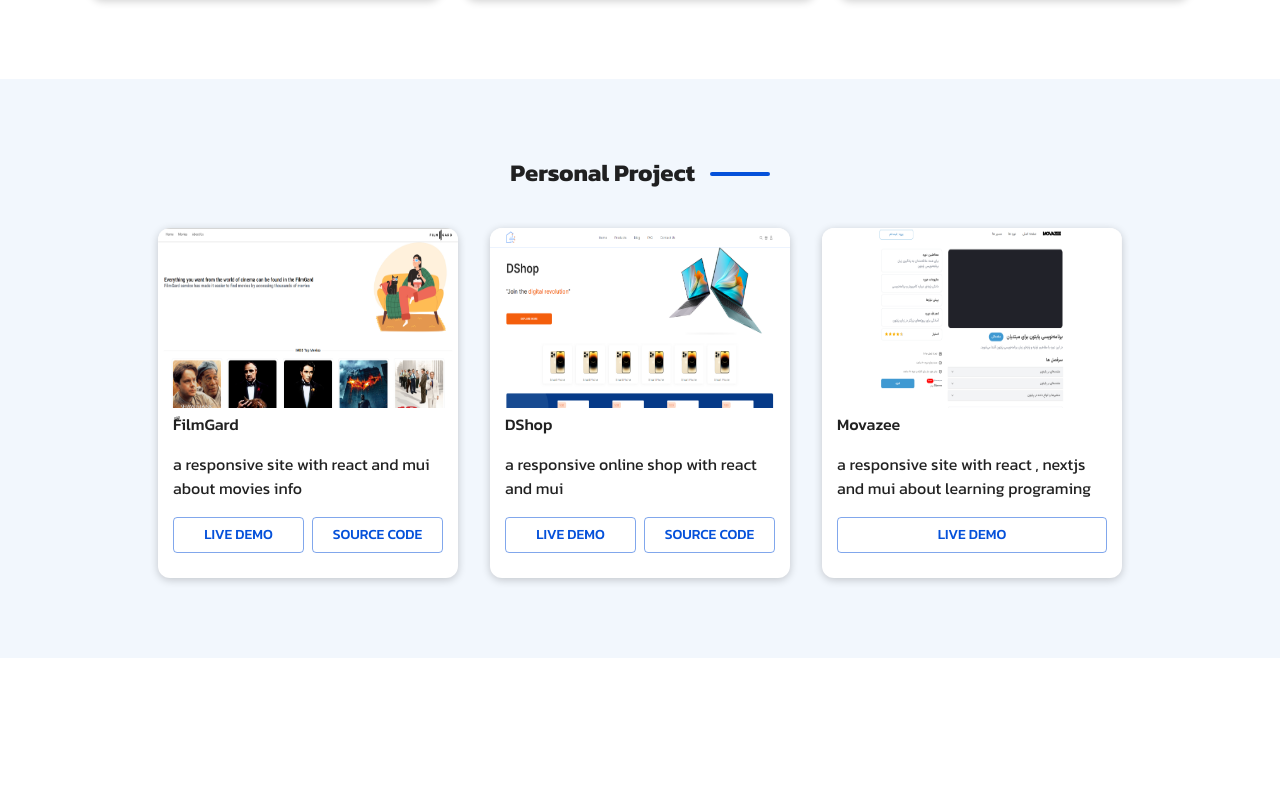
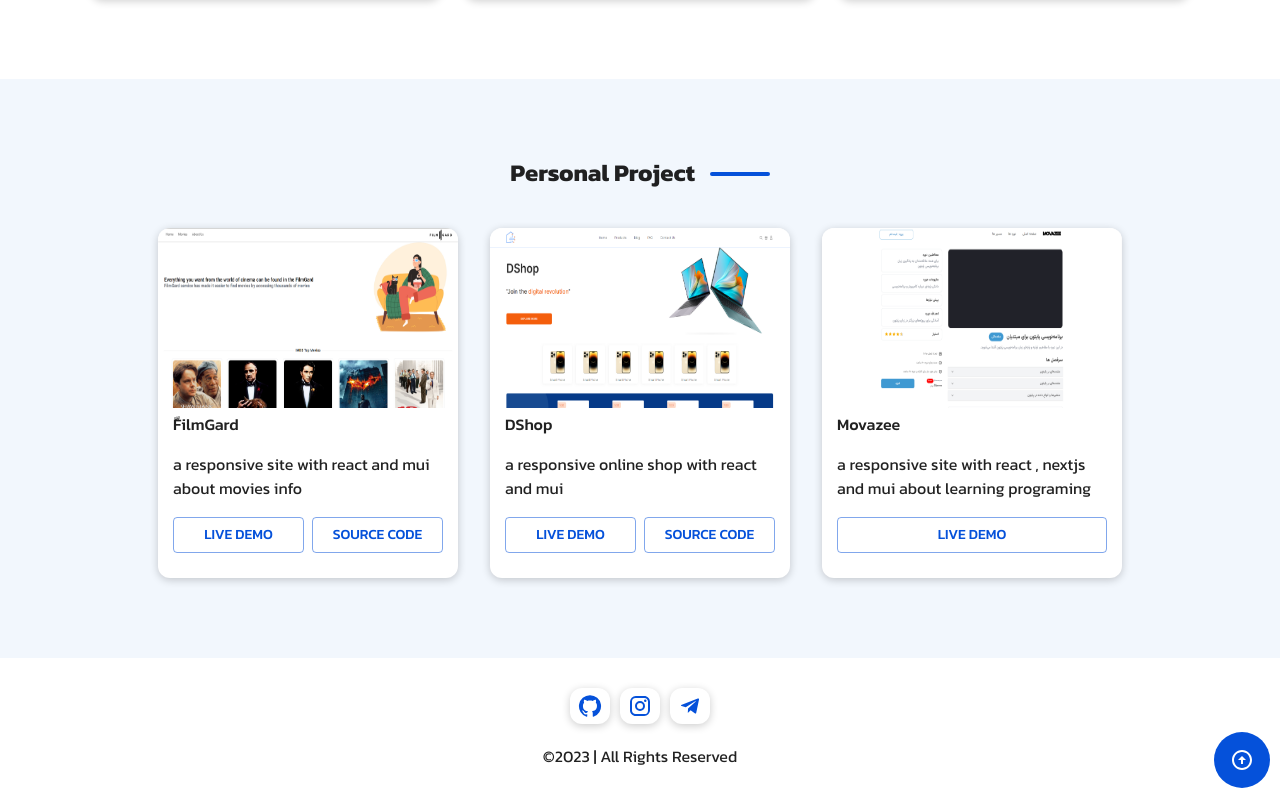
Before and after one commit to Mr-RoRo/portofilo, a React (Vite) app: page / in a window 1280 px wide. Shown: the part 1899-2697 px from the top of the page. Before the commit the page ends 2557 px from the top, so only its background shows below. Built offline with nearby package versions, Linux system fonts and the light colour scheme.

Commit message:
feat():Create Footer

```diff
--- a/src/App.tsx
+++ b/src/App.tsx
@@ -4,6 +4,7 @@ import Hero from "./components/Hero/Hero";
 import AboutMe from "./components/AboutMe/AboutMe";
 import Skills from "./components/Skills/Skills";
 import Projects from "./components/Projects/Projects";
+import Footer from "./components/Footer/Footer";
 
 function App() {
   return (
@@ -13,6 +14,7 @@ function App() {
       <AboutMe />
       <Skills />
       <Projects />
+      <Footer />
     </Stack>
   );
 }
--- /dev/null
+++ b/src/components/Footer/Footer.tsx
@@ -0,0 +1,53 @@
+import { Container, Fab, IconButton, Stack, Typography } from "@mui/material";
+import GitHubIcon from "@mui/icons-material/GitHub";
+import InstagramIcon from "@mui/icons-material/Instagram";
+import TelegramIcon from "@mui/icons-material/Telegram";
+import ArrowCircleUpIcon from "@mui/icons-material/ArrowCircleUp";
+const Icons = [<GitHubIcon />, <InstagramIcon />, <TelegramIcon />];
+
+const Footer = () => {
+  return (
+    <Stack width="100%" position="relative">
+      <Container
+        sx={{
+          py: "30px",
+          display: "flex",
+          flexDirection: "column",
+          alignItems: "center",
+          gap: "20px",
+        }}
+      >
+        <Stack flexDirection="row" color="primary.main" gap="10px">
+          {Icons.map((icon) => (
+            <IconButton
+              sx={{
+                p: "6px 8px",
+                bgcolor: "white",
+                borderRadius: "12px",
+                boxShadow: 3,
+              }}
+              color="inherit"
+            >
+              {icon}
+            </IconButton>
+          ))}
+        </Stack>
+        <Typography>©2023 | All Rights Reserved</Typography>
+      </Container>
+      <Fab
+        color="primary"
+        sx={{ position: "absolute", right: "10px", bottom: "10px" }}
+        onClick={() => {
+          scrollTo({
+            top: 0,
+            behavior: "smooth",
+          });
+        }}
+      >
+        <ArrowCircleUpIcon />
+      </Fab>
+    </Stack>
+  );
+};
+
+export default Footer;
```
